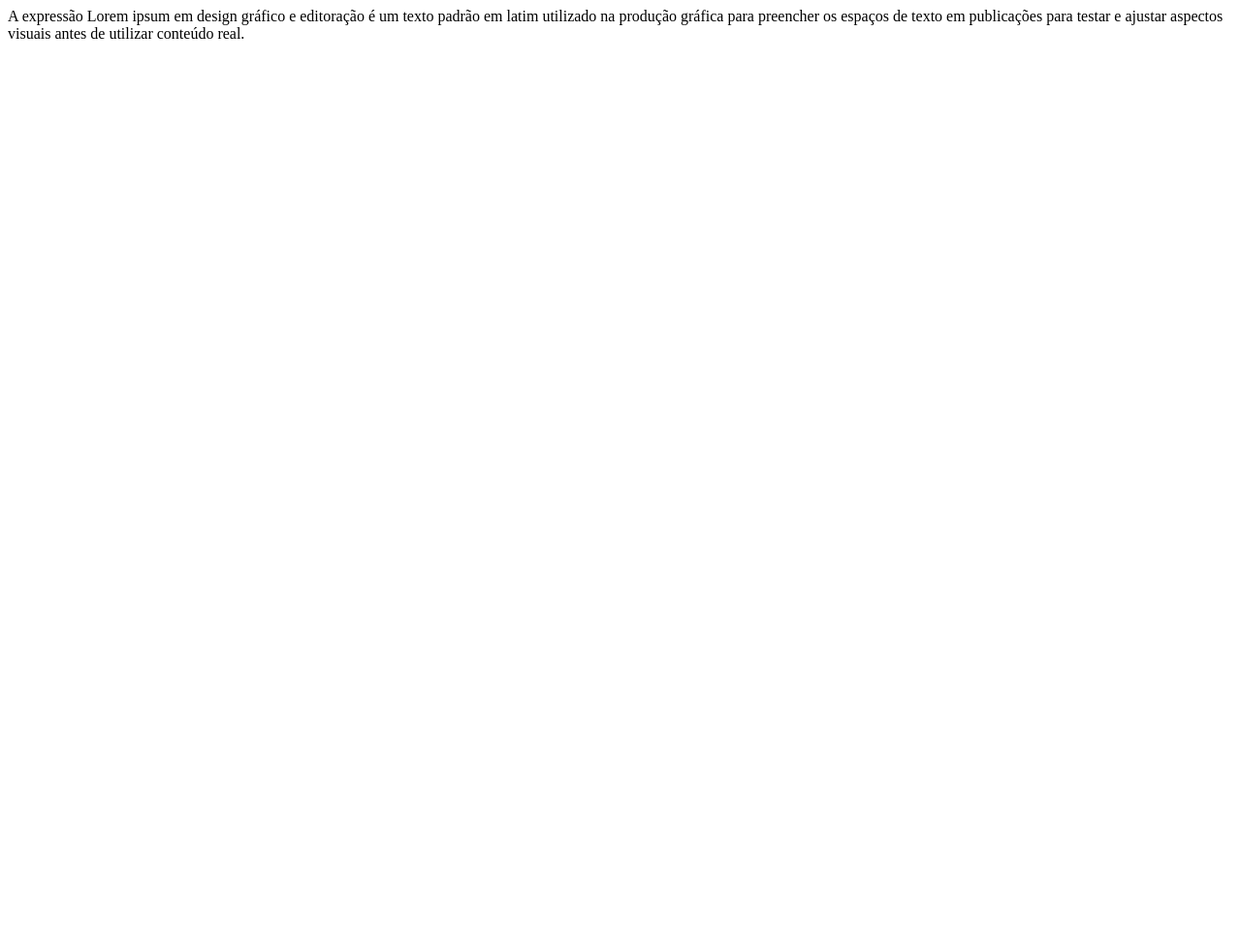
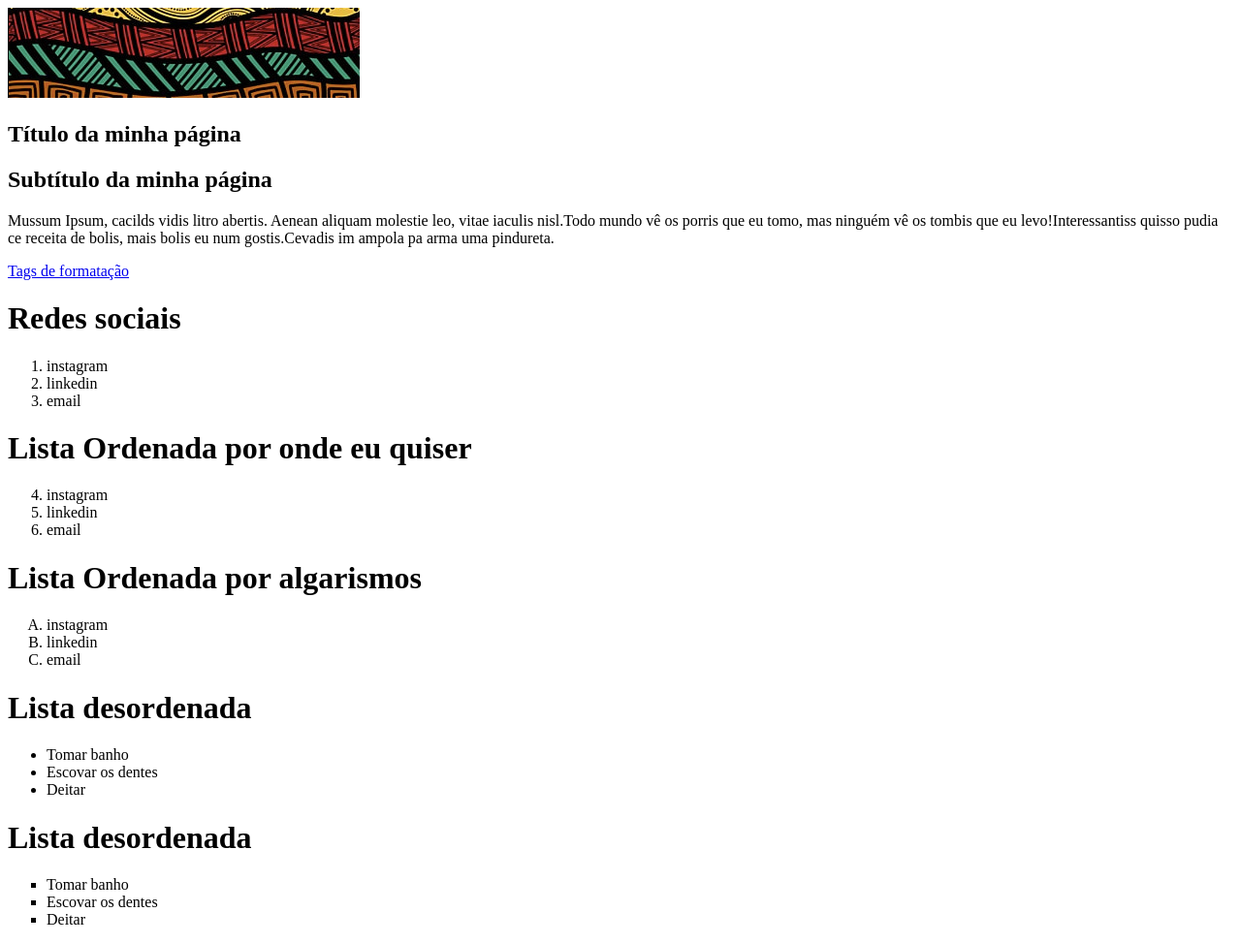
Before and after one commit to okiara/intro-prog-cmp23-I-frontend, a plain HTML site: page index.html in a window 1280 px wide. Shown: the whole page at 97% size. Before the commit the page ends 800 px from the top, so only its background shows below. Drawn offline with Linux system fonts and the light colour scheme.

Commit message:
atualizando o repositório com a aula de HTML

```diff
--- a/index.html
+++ b/index.html
@@ -1,15 +1,72 @@
-<!DOCTYPE html5>
-
-<html>
+<!DOCTYPE html>
+<html lang="pt-br">
 
 <head>
-  <title>Amanda!</title>
+  <title>Meu site</title>
+  <meta name="description" content="Esse é o meu primeiro site pessoal">
+  <meta charset="UTF-8">
 </head>
 
 <body>
-  <p>
-    A expressão Lorem ipsum em design gráfico e editoração é um texto padrão em latim utilizado na produção gráfica para preencher os espaços de texto em publicações para testar e ajustar aspectos visuais antes de utilizar conteúdo real.
-  </p>
+  <header>
+    <nav>
+      <img src="./img/banner.png" alt="Imagem de um banner aleatório.">
+    </nav>
+  </header>
+
+  <main>
+    <section>
+      <h1> Título da minha página </h1>
+      <h2>Subtítulo da minha página</h2>
+      <!-- <h3>Título do meu artigo</h3>
+      <h4>Título do meu artigo</h4>
+      <h5>Título do meu artigo</h5>
+      <h6>Título do meu artigo</h6>  -->
+      <p>
+        Mussum Ipsum, cacilds vidis litro abertis. Aenean aliquam molestie leo, vitae iaculis nisl.Todo mundo vê os porris que eu tomo, mas ninguém vê os tombis que eu levo!Interessantiss quisso pudia ce receita de bolis, mais bolis eu num gostis.Cevadis im ampola pa arma uma pindureta.
+      </p>
+    </section>
+    <section>
+      <a href="formatacao.html" target="_blank">Tags de formatação</a>
+    </section>
+  </main>
+
+  <footer>
+    <h1>Redes sociais</h1>
+    <ol>
+      <li>instagram</li>
+      <li>linkedin</li>
+      <li>email</li>
+    </ol>
+
+    <h1>Lista Ordenada por onde eu quiser</h1>
+    <ol start="4">
+      <li>instagram</li>
+      <li>linkedin</li>
+      <li>email</li>
+    </ol>
+
+    <h1>Lista Ordenada por algarismos</h1>
+    <ol type="A">
+      <li>instagram</li>
+      <li>linkedin</li>
+      <li>email</li>
+    </ol>
+
+    <h1>Lista desordenada</h1>
+    <ul>
+      <li>Tomar banho</li>
+      <li> Escovar os dentes</li>
+      <li>Deitar</li>
+    </ul>
+
+    <h1>Lista desordenada</h1>
+    <ul type="square">
+      <li>Tomar banho</li>
+      <li> Escovar os dentes</li>
+      <li>Deitar</li>
+    </ul>
+  </footer>
 </body>
 
 </html>
```
Also changed, not shown: formatacao.html (added, +31 -0 lines), img/banner.png (added), 1 other file.
